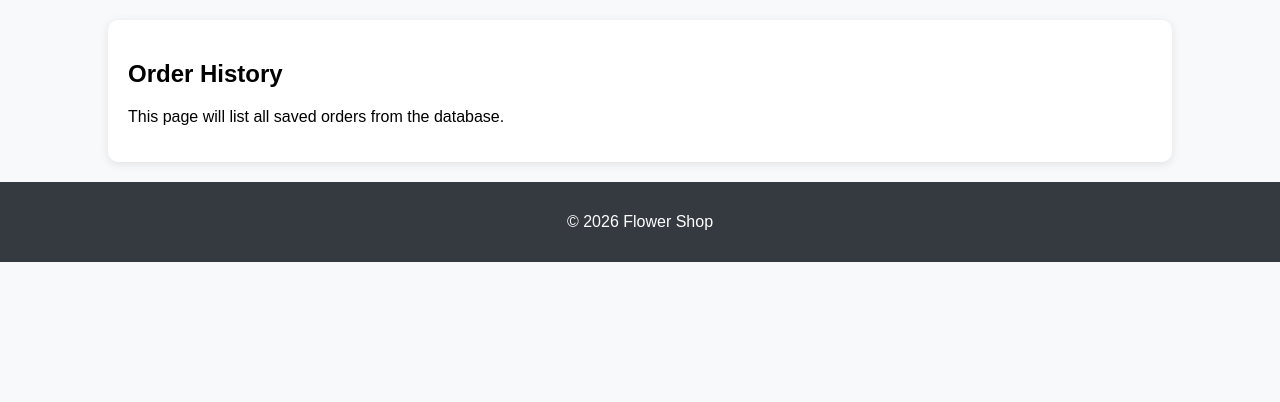
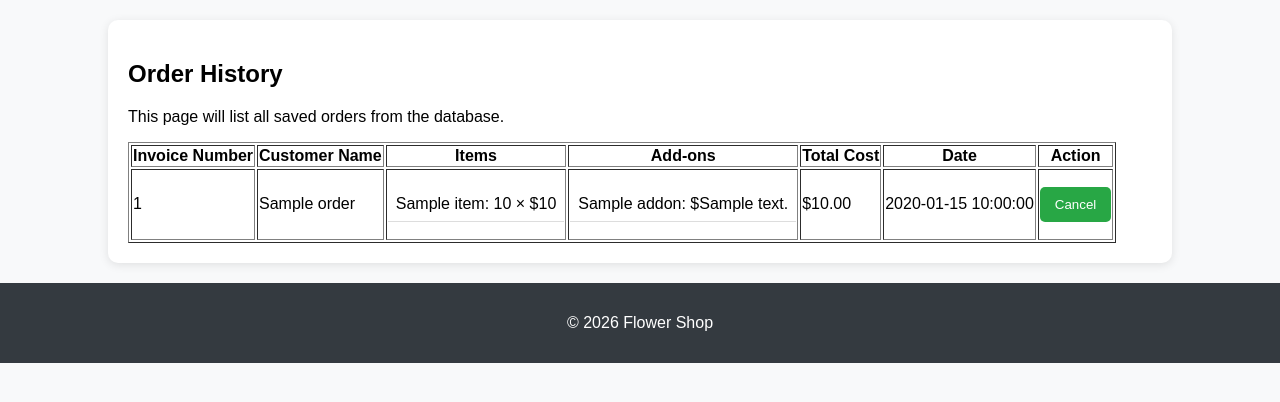
Before and after one commit to st26464-cyber/csc2_flask_practice, a Flask app: template Templates/order_history.html in a window 1280 px wide. Shown: the part 139-541 px from the top of the page. Run offline with Flask 3, Linux system fonts and the light colour scheme; the template is opened without the code that fills it: most values are stand-ins (such as "Sample title", 1, 10 or a date in 2020).

Commit message:
Made order history table to show database

```diff
--- a/Templates/order_history.html
+++ b/Templates/order_history.html
@@ -1,9 +1,64 @@
 {% extends "base.html" %}
+
 {% block title %}
 Order History
 {% endblock %}
 
 {% block content %}
+
 <h2>Order History</h2>
 <p>This page will list all saved orders from the database.</p>
+
+{% if orders %}
+<table class="history-table" border="1">
+    <thead>
+        <tr>
+            <th>Invoice Number</th>
+            <th>Customer Name</th>
+            <th>Items</th>
+            <th>Add-ons</th>
+            <th>Total Cost</th>
+            <th>Date</th>
+            <th>Action</th>
+        </tr>
+    </thead>
+
+    <tbody>
+        {% for order in orders %}
+        <tr>
+            <td>{{ order['invoice_number'] }}</td>
+            <td>{{ order['customer_name'] }}</td>
+
+            <td>
+                <ul class="order-list">
+                    {% for item, details in order['items'].items() %}
+                    <li>{{ item }}: {{ details['quantity'] }} × ${{ details['price'] }}</li>
+                    {% endfor %}
+                </ul>
+            </td>
+
+            <td>
+                <ul class="order-list">
+                    {% for addon, price in order['addons'].items() %}
+                    <li>{{ addon }}: ${{ price }}</li>
+                    {% endfor %}
+                </ul>
+            </td>
+
+            <td>${{ "%.2f"|format(order['total']) }}</td>
+            <td>{{ order['date'] }}</td>
+            <td>
+                <form action="{{ url_for('cancel_saved_order', order_id=order['invoice_number']) }}" method="POST" onsubmit="return confirm('Are you sure you want to cancel this order?');">
+                    <button type="submit" class="cancel-btn">Cancel</button>
+                </form>
+            </td>
+        </tr>
+        {% endfor %}
+    </tbody>
+</table>
+
+{% else %}
+<p><em>No orders found in the database yet.</em></p>
+{% endif %}
+
 {% endblock %}
```
